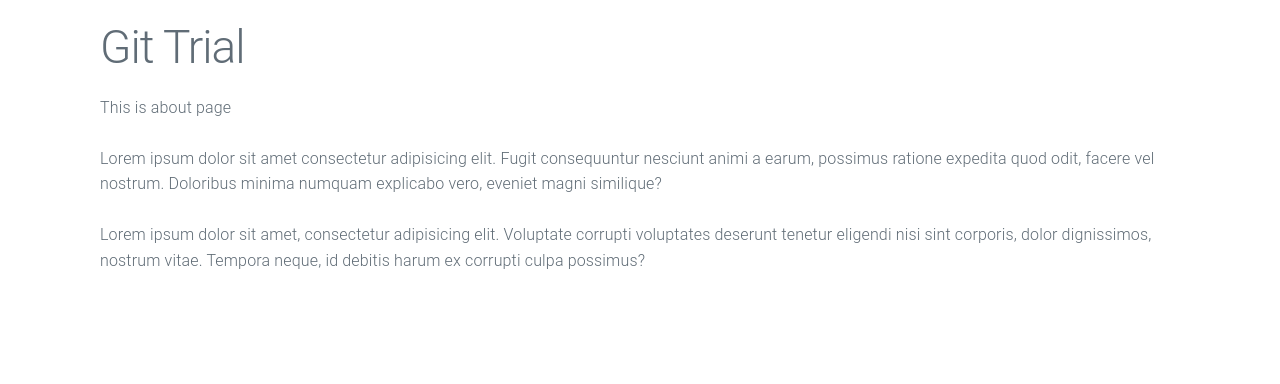
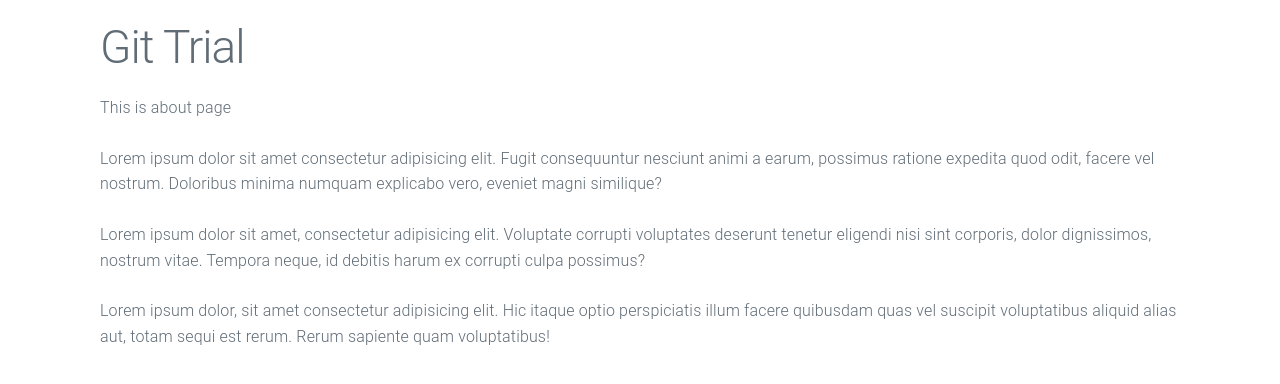
Before and after one commit to yohannesaccrus/git-trial, a Next.js app: page /about in a window 1280 px wide. Shown: the top 384 px of the page. Built offline with nearby package versions, Linux system fonts and the light colour scheme.

Commit message:
fix: add new paragraph on about page

```diff
--- a/app/about/page.tsx
+++ b/app/about/page.tsx
@@ -15,6 +15,12 @@ const About = () => {
         dignissimos, nostrum vitae. Tempora neque, id debitis harum ex corrupti
         culpa possimus?
       </p>
+      <p>
+        Lorem ipsum dolor, sit amet consectetur adipisicing elit. Hic itaque
+        optio perspiciatis illum facere quibusdam quas vel suscipit voluptatibus
+        aliquid alias aut, totam sequi est rerum. Rerum sapiente quam
+        voluptatibus!
+      </p>
     </div>
   );
 };
```
